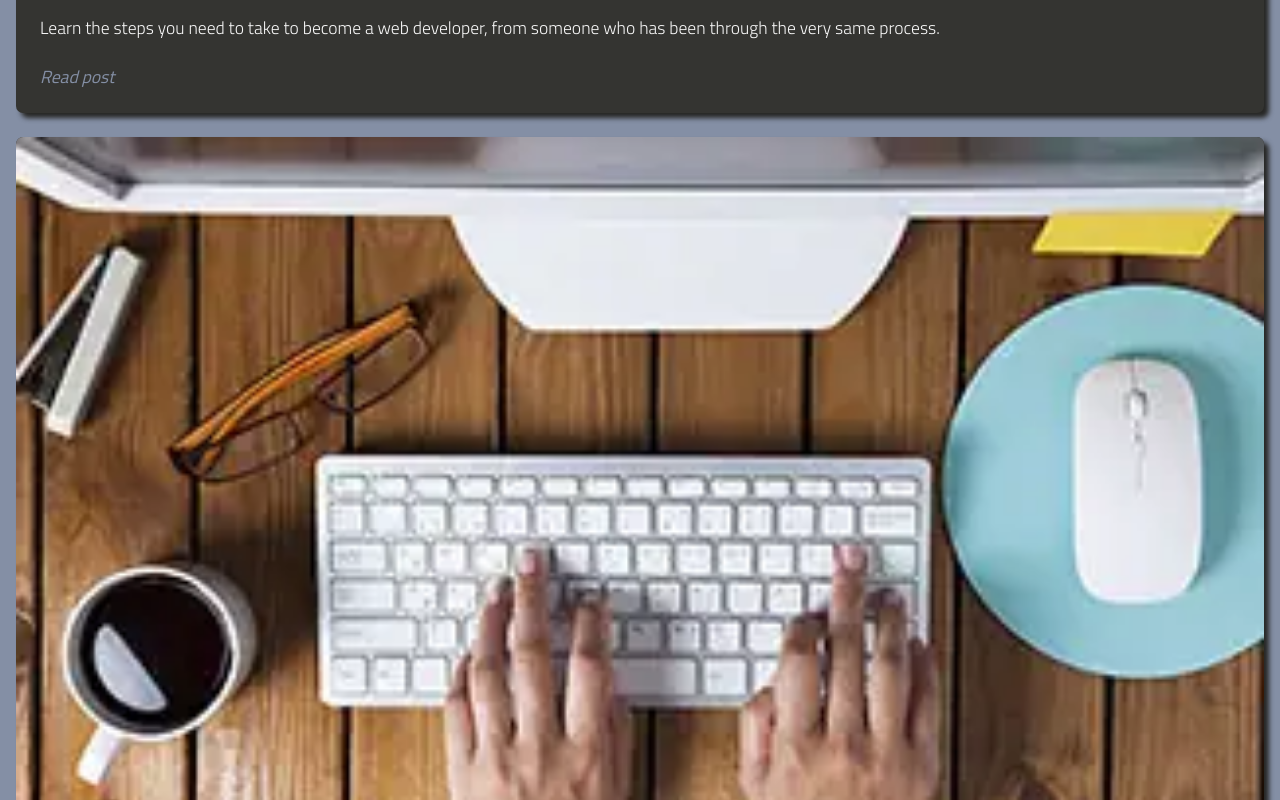
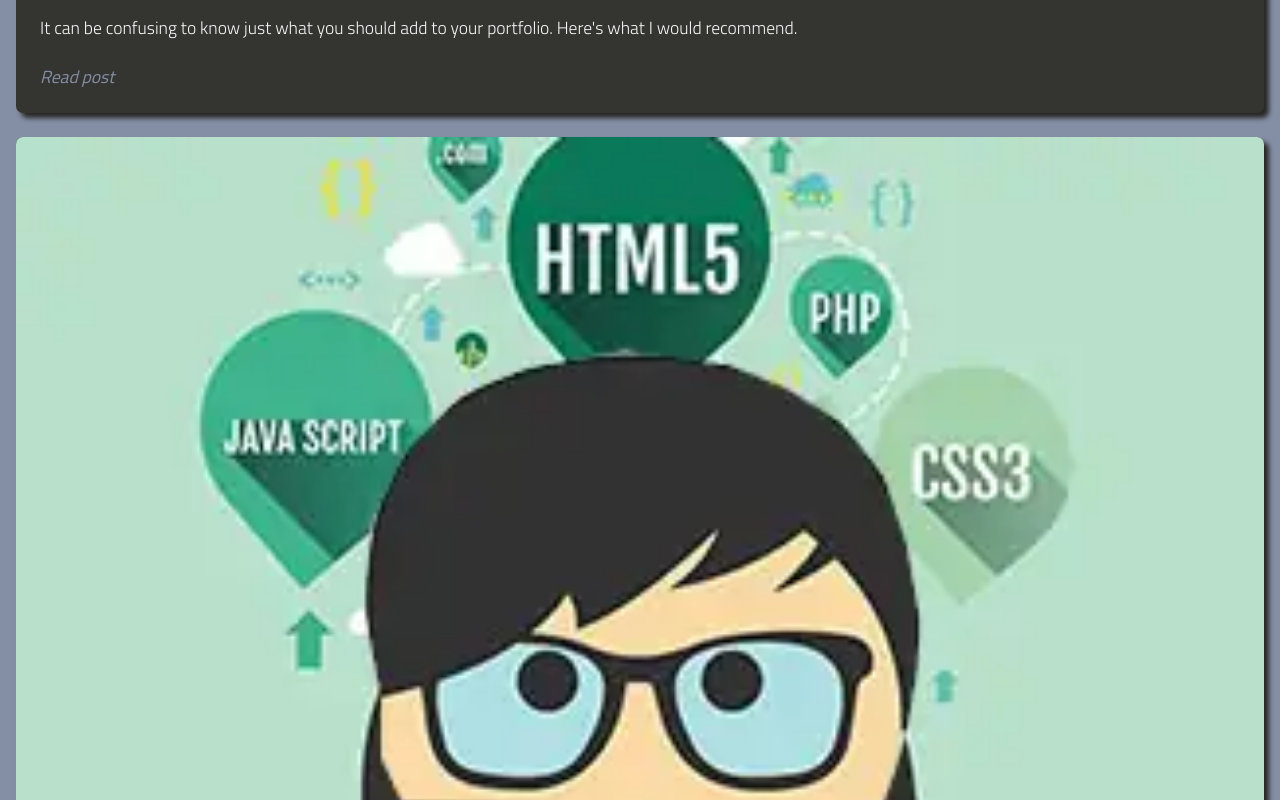
Before and after one commit to LukeTwomey/LukeTheWebDev, a Next.js app: page /blog in a window 1280 px wide. Shown: the part 1880-2680 px from the top of the page. Built offline with nearby package versions, Linux system fonts and the light colour scheme.

Commit message:
Fix the blog preview date sorting, now ISO date format is in use

```diff
--- a/pages/blog.js
+++ b/pages/blog.js
@@ -14,8 +14,10 @@ const prettyDate = (date) =>
 
 export const Blog = ({ posts }) => {
   const sortBlogPostsByDate = posts.sort((a, b) => {
-    const beforeDate = DateTime.fromFormat(a.data.date, "m-d-yyyy");
-    const afterDate = DateTime.fromFormat(b.data.date, "m-d-yyyy");
+    const beforeDate = DateTime.fromFormat(a.data.date, "yyyy-m-d");
+    console.log(beforeDate);
+    const afterDate = DateTime.fromFormat(b.data.date, "yyyy-m-d");
+    console.log(afterDate);
     return afterDate - beforeDate;
   });
 
```
